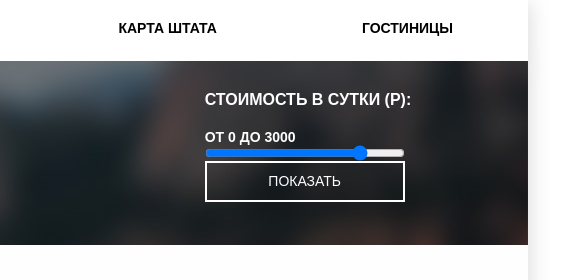
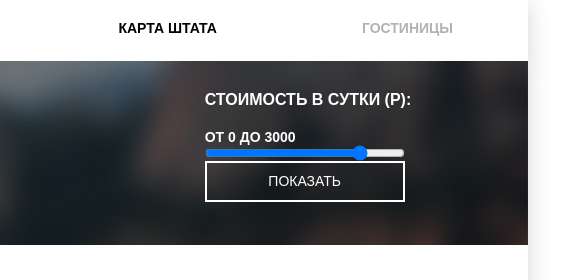
Before and after one commit to banvic/828987-sedona-24, a plain HTML site: page hotels.html in a window 1280 px wide. Shown: the top 280 px of the page, 711-1280 px from the left. Drawn offline with Linux system fonts and the light colour scheme; a web font is replaced by a local one.

Commit message:
Декоративные элементы

```diff
--- a/css/style.css
+++ b/css/style.css
@@ -18,15 +18,22 @@ footer {
   margin: 0;
   width: 1200px;
   box-shadow: 0 5px 20px 2px rgba(219,219,219,1);
-
-
 }
 
-.site-navigation a:hover,
-.site-navigation a:link,
-.site-navigation a:focus,
+.site-navigation a:link {
+  color: #000000;
+}
+
 .site-navigation a:visited {
   color: #000000;
+}
+
+.site-navigation a:hover {
+  color: #81b3d2;
+}
+
+.site-navigation a.active {
+  color: #b2b2b2;
 }
 
 ul.site-navigation {
--- a/hotels.html
+++ b/hotels.html
@@ -37,7 +37,7 @@
             <li><a href="info.html">Информация</a></li>
             <li><a href="photo.html">Фото и видео</a></li>
             <li><a href="map.html">Карта штата</a></li>
-            <li><a href="hotels.html">Гостиницы</a></li>
+            <li><a href="hotels.html" class="active">Гостиницы</a></li>
           </ul>
         </nav>
       </header>
```
